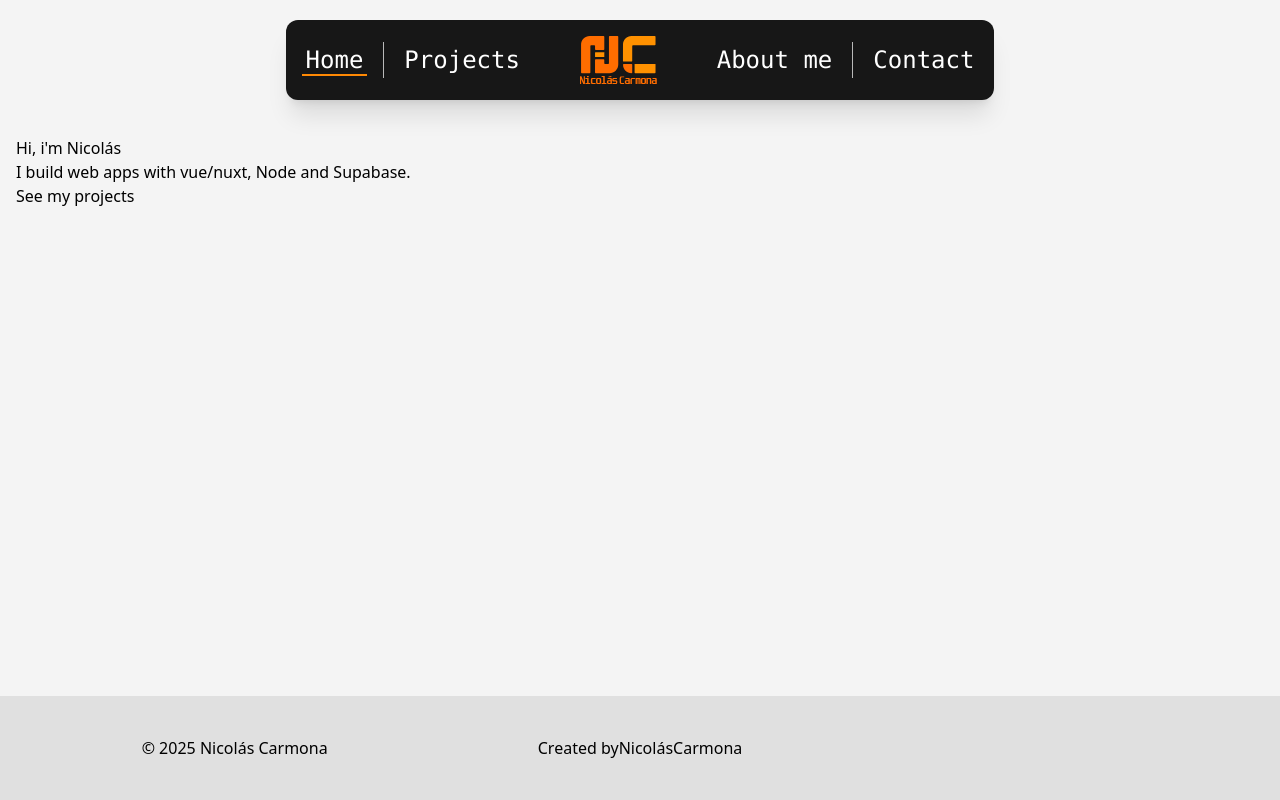
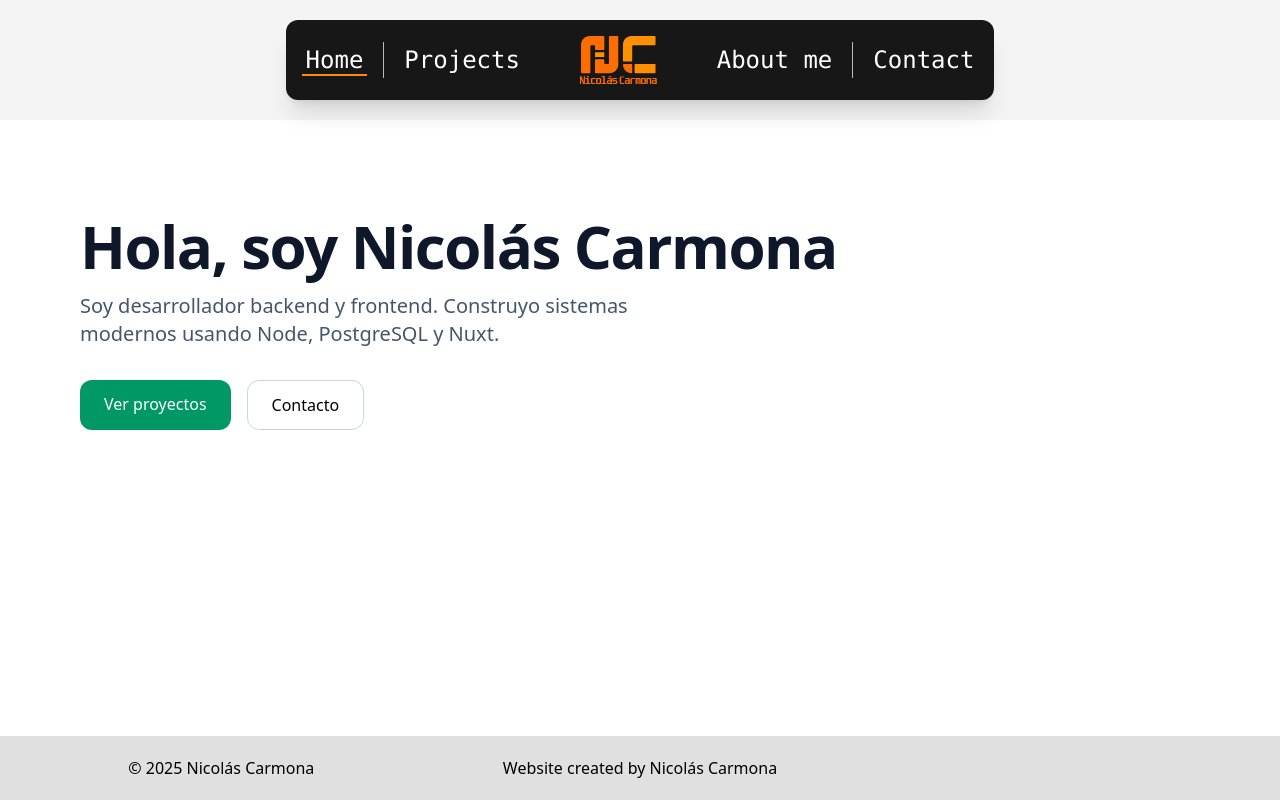
Before and after one commit to ncarmona99/project_portfolio, a Nuxt app: page / in a window 1280 px wide. Built offline with nearby package versions, Linux system fonts and the light colour scheme.

Commit message:
Style for 'main' tag deleted

```diff
--- a/app/layouts/default.vue
+++ b/app/layouts/default.vue
@@ -48,16 +48,16 @@
       </div>
     </header>
 
-    <main class="bg-primary flex-1 p-4">
+    <main>
       <slot />
     </main>
 
-    <footer class="bg-secondary text-center text-black p-10 mt-auto">
+    <footer class="bg-secondary text-center text-black p-5 mt-auto">
       <div class="grid grid-cols-3 gap-4">
         <p class="">© {{ new Date().getFullYear() }} Nicolás Carmona</p>
         <div class="flex justify-center">
-          <p class="">Created by</p>
-          <p class="">Nicolás</p>
+          <p class="pr-1">Website created by</p>
+          <p class="pr-1">Nicolás</p>
           <p class="">Carmona</p>
         </div>
       </div>
--- a/app/pages/index.vue
+++ b/app/pages/index.vue
@@ -5,9 +5,34 @@ definePageMeta({
 });
 </script>
 <template>
-  <section>
-    <h1>Hi, i'm Nicolás</h1>
-    <p>I build web apps with vue/nuxt, Node and Supabase.</p>
-    <NuxtLink to="/projects">See my projects</NuxtLink>
+  <section class="max-w-6xl mx-auto px-4 md:pt-24 pt-16">
+    <h1
+      class="text-4xl md:text-6xl font-bold tracking-tight text-slate-900 dark:text-slate-100"
+    >
+      Hola, soy Nicolás Carmona
+    </h1>
+
+    <p
+      class="text-slate-600 dark:text-slate-300 text-lg md:text-xl mt-4 max-w-xl"
+    >
+      Soy desarrollador backend y frontend. Construyo sistemas modernos usando
+      Node, PostgreSQL y Nuxt.
+    </p>
+
+    <div class="flex gap-4 mt-8">
+      <NuxtLink
+        to="/projects"
+        class="px-6 py-3 rounded-xl bg-emerald-600 text-white font-medium hover:bg-emerald-700"
+      >
+        Ver proyectos
+      </NuxtLink>
+
+      <NuxtLink
+        to="/contact"
+        class="px-6 py-3 rounded-xl border border-slate-300 dark:border-slate-700 font-medium hover:bg-slate-100 dark:hover:bg-slate-800"
+      >
+        Contacto
+      </NuxtLink>
+    </div>
   </section>
 </template>
```
